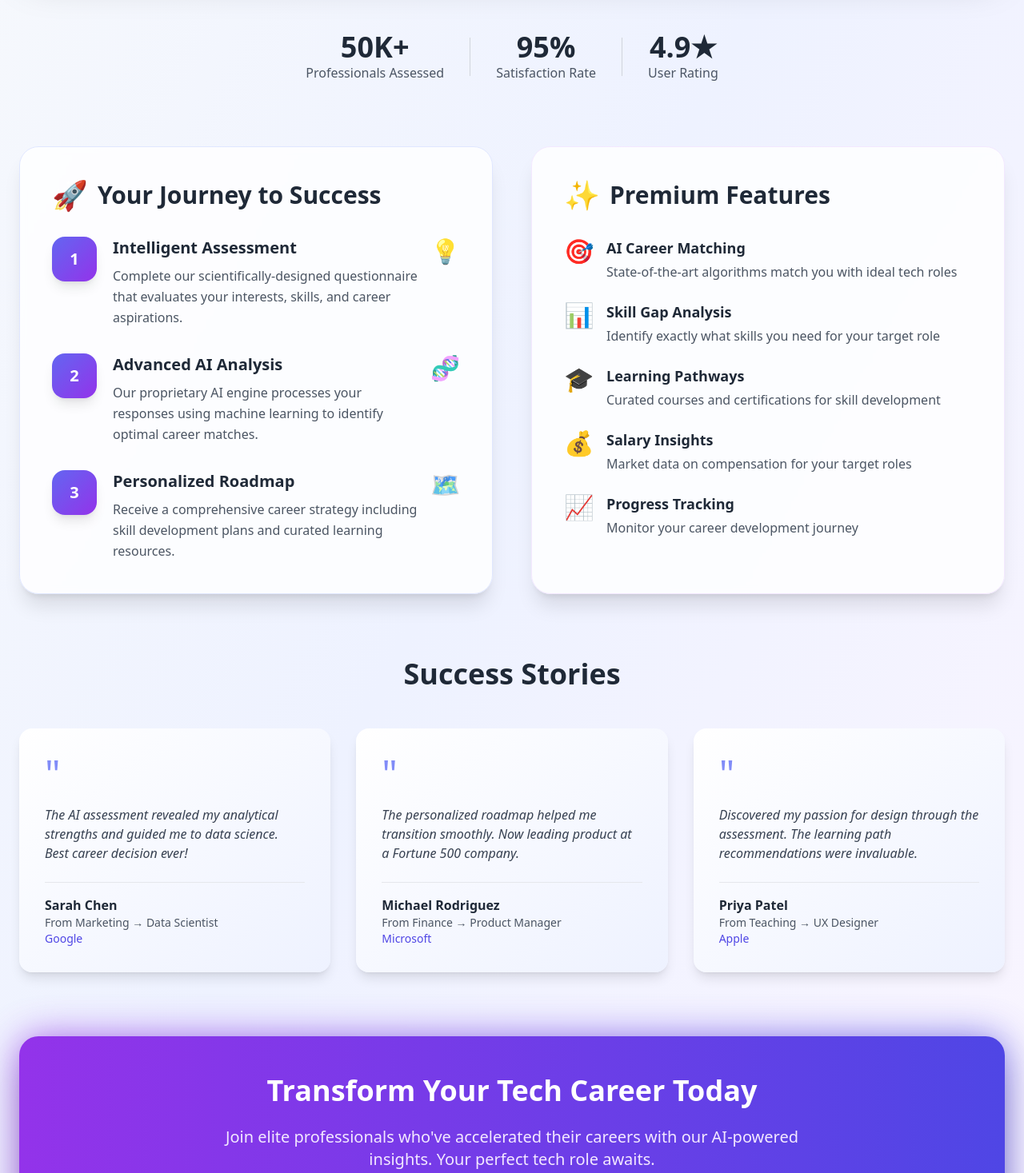
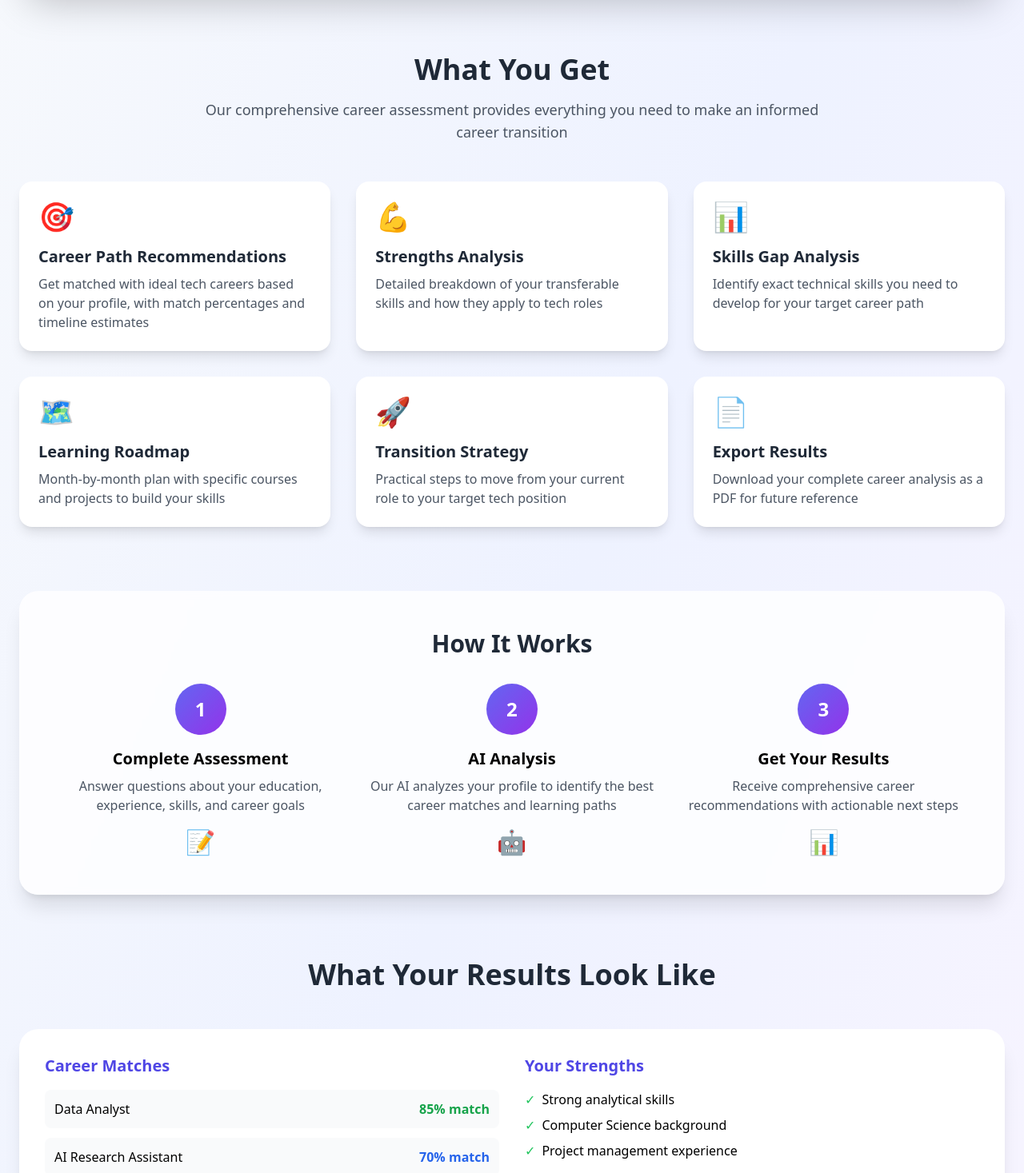
Before and after one commit to techtalentscity/tech-career-analyzer, a React (Create React App) app: page /career in a window 1280 px wide. Shown: the part 603-2070 px from the top of the page at 80% size. Built offline with nearby package versions, Linux system fonts and the light colour scheme.

Commit message:
Update CareerHome.jsx

```diff
--- a/src/Pages/career/CareerHome.jsx
+++ b/src/Pages/career/CareerHome.jsx
@@ -23,20 +23,20 @@ const CareerHome = () => {
                 <span className="text-indigo-100 uppercase tracking-wider text-sm font-medium">AI-Powered Career Intelligence</span>
               </div>
               <h1 className="text-6xl font-bold mb-6 leading-tight">
-                Unlock Your Tech
+                Discover Your Tech
                 <span className="block text-transparent bg-clip-text bg-gradient-to-r from-yellow-200 to-pink-200">
-                  Career Potential
+                  Career Path
                 </span>
               </h1>
               <p className="text-xl mb-10 text-indigo-100 max-w-2xl">
-                Leverage cutting-edge AI technology to discover personalized tech career paths aligned with your unique skills, interests, and ambitions.
+                Get comprehensive AI-powered analysis of your career options with personalized recommendations, skills gap analysis, and learning roadmap.
               </p>
               <div className="flex flex-col sm:flex-row gap-4">
                 <button
                   onClick={handleStartTest}
                   className="bg-white text-indigo-600 px-12 py-5 rounded-full font-bold text-lg hover:bg-gradient-to-r hover:from-white hover:to-indigo-50 transform hover:scale-105 transition-all duration-300 shadow-xl flex items-center justify-center group"
                 >
-                  Begin Your Journey
+                  Start Your Assessment
                   <span className="ml-2 group-hover:translate-x-1 transition-transform">→</span>
                 </button>
                 <button className="border-2 border-white/30 text-white px-8 py-5 rounded-full font-medium text-lg hover:bg-white/10 transition-all duration-300 backdrop-blur-sm">
@@ -47,109 +47,129 @@ const CareerHome = () => {
           </div>
         </div>
 
-        {/* Trust Indicators */}
+        {/* What's Included Section */}
         <div className="mb-20">
-          <div className="flex flex-wrap justify-center gap-8 items-center">
-            <div className="text-center">
-              <div className="text-4xl font-bold text-gray-800">50K+</div>
-              <div className="text-gray-600">Professionals Assessed</div>
-            </div>
-            <div className="h-12 w-px bg-gray-300"></div>
-            <div className="text-center">
-              <div className="text-4xl font-bold text-gray-800">95%</div>
-              <div className="text-gray-600">Satisfaction Rate</div>
-            </div>
-            <div className="h-12 w-px bg-gray-300"></div>
-            <div className="text-center">
-              <div className="text-4xl font-bold text-gray-800">4.9★</div>
-              <div className="text-gray-600">User Rating</div>
-            </div>
-          </div>
-        </div>
+          <h2 className="text-4xl font-bold text-center mb-4 text-gray-800">What You Get</h2>
+          <p className="text-center text-gray-600 text-lg mb-12 max-w-3xl mx-auto">
+            Our comprehensive career assessment provides everything you need to make an informed career transition
+          </p>
 
-        {/* Features Grid */}
-        <div className="grid lg:grid-cols-2 gap-12 mb-20">
-          {/* How It Works */}
-          <div className="bg-white/80 backdrop-blur-sm rounded-3xl shadow-xl p-10 border border-indigo-100">
-            <h2 className="text-3xl font-bold mb-8 text-gray-800 flex items-center">
-              <span className="text-4xl mr-3">🚀</span>
-              Your Journey to Success
-            </h2>
-            <div className="space-y-8">
+          <div className="grid md:grid-cols-2 lg:grid-cols-3 gap-8">
             {[
               {
-                  title: "Intelligent Assessment",
-                  description: "Complete our scientifically-designed questionnaire that evaluates your interests, skills, and career aspirations.",
-                  icon: "💡"
+                title: "Career Path Recommendations",
+                description: "Get matched with ideal tech careers based on your profile, with match percentages and timeline estimates",
+                icon: "🎯"
               },
               {
-                  title: "Advanced AI Analysis",
-                  description: "Our proprietary AI engine processes your responses using machine learning to identify optimal career matches.",
-                  icon: "🧬"
+                title: "Strengths Analysis",
+                description: "Detailed breakdown of your transferable skills and how they apply to tech roles",
+                icon: "💪"
               },
               {
-                  title: "Personalized Roadmap",
-                  description: "Receive a comprehensive career strategy including skill development plans and curated learning resources.",
+                title: "Skills Gap Analysis",
+                description: "Identify exact technical skills you need to develop for your target career path",
+                icon: "📊"
+              },
+              {
+                title: "Learning Roadmap",
+                description: "Month-by-month plan with specific courses and projects to build your skills",
                 icon: "🗺️"
+              },
+              {
+                title: "Transition Strategy",
+                description: "Practical steps to move from your current role to your target tech position",
+                icon: "🚀"
+              },
+              {
+                title: "Export Results",
+                description: "Download your complete career analysis as a PDF for future reference",
+                icon: "📄"
               }
-              ].map((step, index) => (
-                <div key={index} className="flex items-start group hover:transform hover:translate-x-2 transition-transform duration-200">
-                  <div className="bg-gradient-to-br from-indigo-500 to-purple-600 text-white rounded-2xl w-14 h-14 flex items-center justify-center mr-5 flex-shrink-0 shadow-lg group-hover:shadow-xl transition-shadow">
-                    <span className="text-xl font-bold">{index + 1}</span>
-                  </div>
-                  <div className="flex-1">
-                    <p className="font-bold text-xl mb-2 text-gray-800">{step.title}</p>
-                    <p className="text-gray-600 leading-relaxed">{step.description}</p>
-                  </div>
-                  <div className="text-3xl ml-4 opacity-80">{step.icon}</div>
+            ].map((feature, index) => (
+              <div key={index} className="bg-white rounded-2xl p-6 shadow-lg hover:shadow-xl transition-shadow">
+                <div className="text-4xl mb-4">{feature.icon}</div>
+                <h3 className="text-xl font-bold mb-2 text-gray-800">{feature.title}</h3>
+                <p className="text-gray-600">{feature.description}</p>
               </div>
             ))}
           </div>
         </div>
 
-          {/* Premium Features */}
-          <div className="bg-white/80 backdrop-blur-sm rounded-3xl shadow-xl p-10 border border-purple-100">
-            <h2 className="text-3xl font-bold mb-8 text-gray-800 flex items-center">
-              <span className="text-4xl mr-3">✨</span>
-              Premium Features
-            </h2>
-            <ul className="space-y-6">
+        {/* How It Works */}
+        <div className="mb-20">
+          <div className="bg-white/80 backdrop-blur-sm rounded-3xl shadow-xl p-12">
+            <h2 className="text-3xl font-bold mb-8 text-center text-gray-800">How It Works</h2>
+            <div className="grid md:grid-cols-3 gap-8">
               {[
                 {
-                  title: "AI Career Matching",
-                  description: "State-of-the-art algorithms match you with ideal tech roles",
-                  icon: "🎯"
+                  step: "1",
+                  title: "Complete Assessment",
+                  description: "Answer questions about your education, experience, skills, and career goals",
+                  icon: "📝"
                 },
                 {
-                  title: "Skill Gap Analysis",
-                  description: "Identify exactly what skills you need for your target role",
-                  icon: "📊"
+                  step: "2",
+                  title: "AI Analysis",
+                  description: "Our AI analyzes your profile to identify the best career matches and learning paths",
+                  icon: "🤖"
                 },
                 {
-                  title: "Learning Pathways",
-                  description: "Curated courses and certifications for skill development",
-                  icon: "🎓"
-                },
-                {
-                  title: "Salary Insights",
-                  description: "Market data on compensation for your target roles",
-                  icon: "💰"
-                },
-                {
-                  title: "Progress Tracking",
-                  description: "Monitor your career development journey",
-                  icon: "📈"
+                  step: "3",
+                  title: "Get Your Results",
+                  description: "Receive comprehensive career recommendations with actionable next steps",
+                  icon: "📊"
                 }
-              ].map((feature, index) => (
-                <li key={index} className="flex items-start group hover:transform hover:translate-x-2 transition-transform duration-200">
-                  <span className="text-3xl mr-4 transform group-hover:scale-110 transition-transform">{feature.icon}</span>
+              ].map((item, index) => (
+                <div key={index} className="text-center">
+                  <div className="bg-gradient-to-br from-indigo-500 to-purple-600 text-white rounded-full w-16 h-16 flex items-center justify-center mx-auto mb-4 text-2xl font-bold">
+                    {item.step}
+                  </div>
+                  <h3 className="font-bold text-xl mb-2">{item.title}</h3>
+                  <p className="text-gray-600">{item.description}</p>
+                  <div className="text-3xl mt-4">{item.icon}</div>
+                </div>
+              ))}
+            </div>
+          </div>
+        </div>
+
+        {/* Sample Results Preview */}
+        <div className="mb-20">
+          <h2 className="text-4xl font-bold text-center mb-12 text-gray-800">What Your Results Look Like</h2>
+          <div className="bg-white rounded-3xl shadow-xl p-8">
+            <div className="grid md:grid-cols-2 gap-8">
               <div>
-                    <span className="font-bold text-gray-800 text-lg">{feature.title}</span>
-                    <p className="text-gray-600 mt-1">{feature.description}</p>
+                <h3 className="font-bold text-xl mb-4 text-indigo-600">Career Matches</h3>
+                <div className="space-y-3">
+                  <div className="flex justify-between items-center p-3 bg-gray-50 rounded-lg">
+                    <span>Data Analyst</span>
+                    <span className="font-bold text-green-600">85% match</span>
                   </div>
+                  <div className="flex justify-between items-center p-3 bg-gray-50 rounded-lg">
+                    <span>AI Research Assistant</span>
+                    <span className="font-bold text-blue-600">70% match</span>
+                  </div>
+                </div>
+              </div>
+              <div>
+                <h3 className="font-bold text-xl mb-4 text-indigo-600">Your Strengths</h3>
+                <ul className="space-y-2">
+                  <li className="flex items-center">
+                    <span className="text-green-500 mr-2">✓</span>
+                    Strong analytical skills
                   </li>
-              ))}
+                  <li className="flex items-center">
+                    <span className="text-green-500 mr-2">✓</span>
+                    Computer Science background
+                  </li>
+                  <li className="flex items-center">
+                    <span className="text-green-500 mr-2">✓</span>
+                    Project management experience
+                  </li>
                 </ul>
+              </div>
+            </div>
           </div>
         </div>
 
@@ -159,31 +179,27 @@ const CareerHome = () => {
           <div className="grid md:grid-cols-3 gap-8">
             {[
               {
-                name: "Sarah Chen",
-                role: "From Marketing → Data Scientist",
-                company: "Google",
-                quote: "The AI assessment revealed my analytical strengths and guided me to data science. Best career decision ever!"
+                name: "Alex Thompson",
+                transition: "Marketing → Data Analyst",
+                quote: "The assessment gave me a clear roadmap. Within 8 months, I successfully transitioned to a data analyst role."
               },
               {
-                name: "Michael Rodriguez",
-                role: "From Finance → Product Manager",
-                company: "Microsoft",
-                quote: "The personalized roadmap helped me transition smoothly. Now leading product at a Fortune 500 company."
+                name: "Maria Garcia",
+                transition: "Teacher → UX Designer",
+                quote: "The skills gap analysis showed exactly what I needed to learn. Now I'm designing products I love."
               },
               {
-                name: "Priya Patel",
-                role: "From Teaching → UX Designer",
-                company: "Apple",
-                quote: "Discovered my passion for design through the assessment. The learning path recommendations were invaluable."
+                name: "David Kim",
+                transition: "Finance → Software Engineer",
+                quote: "The learning roadmap was invaluable. It helped me focus on the right skills for my career change."
               }
             ].map((story, index) => (
-              <div key={index} className="bg-gradient-to-br from-white to-indigo-50 rounded-2xl p-8 shadow-lg transform hover:scale-105 transition-transform duration-200">
-                <div className="text-5xl text-indigo-400 mb-4">"</div>
+              <div key={index} className="bg-gradient-to-br from-white to-indigo-50 rounded-2xl p-8 shadow-lg">
+                <div className="text-4xl text-indigo-400 mb-4">"</div>
                 <p className="text-gray-700 mb-6 italic">{story.quote}</p>
                 <div className="border-t pt-4">
                   <div className="font-bold text-gray-800">{story.name}</div>
-                  <div className="text-sm text-gray-600">{story.role}</div>
-                  <div className="text-sm font-medium text-indigo-600">{story.company}</div>
+                  <div className="text-sm text-indigo-600">{story.transition}</div>
                 </div>
               </div>
             ))}
@@ -194,23 +210,18 @@ const CareerHome = () => {
         <div className="relative">
           <div className="absolute inset-0 bg-gradient-to-r from-purple-600 to-indigo-600 rounded-3xl blur-xl opacity-70"></div>
           <div className="relative bg-gradient-to-r from-purple-600 to-indigo-600 rounded-3xl p-12 text-center text-white shadow-2xl">
-            <h2 className="text-4xl font-bold mb-6">Transform Your Tech Career Today</h2>
+            <h2 className="text-4xl font-bold mb-6">Ready to Find Your Tech Career Path?</h2>
             <p className="mb-10 text-xl text-purple-100 max-w-3xl mx-auto">
-              Join elite professionals who've accelerated their careers with our AI-powered insights. Your perfect tech role awaits.
+              Take our comprehensive assessment and get personalized recommendations for your tech career transition.
             </p>
-            <div className="flex flex-col sm:flex-row gap-6 justify-center">
             <button
               onClick={handleStartTest}
               className="bg-white text-purple-600 px-12 py-5 rounded-full font-bold text-lg hover:bg-gradient-to-r hover:from-white hover:to-purple-50 transform hover:scale-105 transition-all duration-300 shadow-xl"
             >
-                Start Your Assessment
+              Begin Your Assessment
             </button>
-              <button className="border-2 border-white text-white px-8 py-5 rounded-full font-medium text-lg hover:bg-white/20 transition-all duration-300">
-                Schedule Demo
-              </button>
-            </div>
             <p className="mt-8 text-sm text-purple-200">
-              Trusted by professionals at Google, Microsoft, Amazon, and more
+              Join thousands who've successfully transitioned to tech careers
             </p>
           </div>
         </div>
```
Lines whose indentation alone changed are shown as unchanged.
